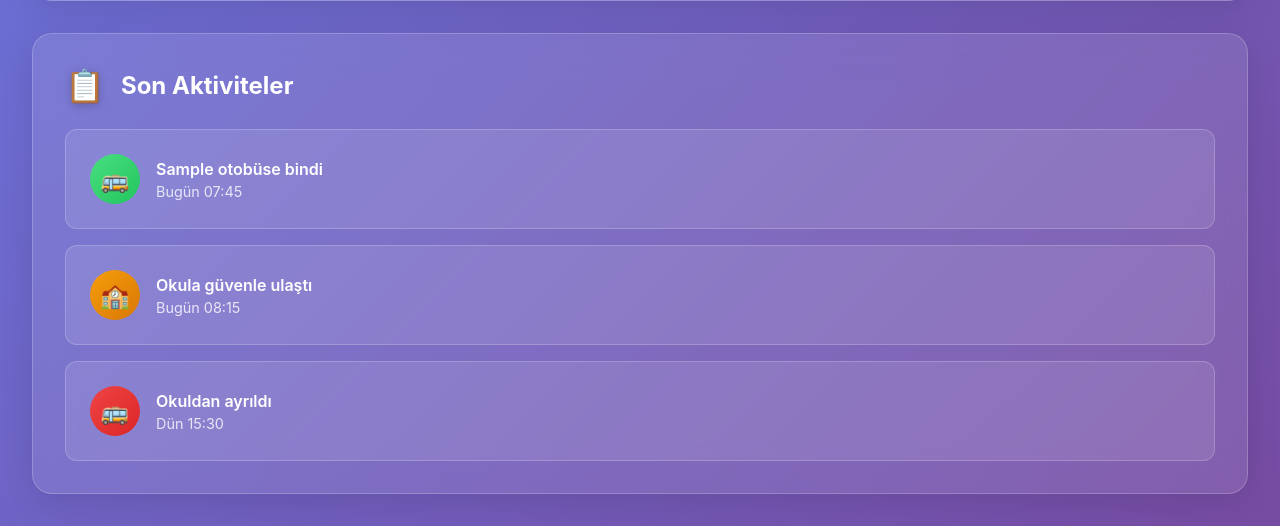
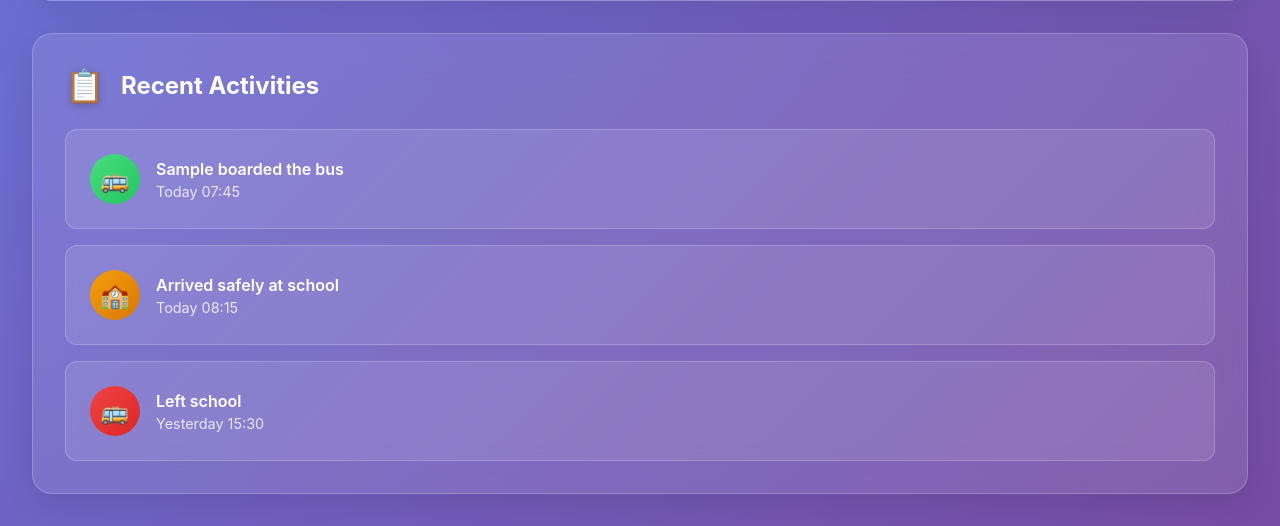
Before and after one commit to pinarci/GASS, a Flask app: template templates/parent.html in a window 1280 px wide. Shown: the part 866-1392 px from the top of the page. Run offline with Flask 3, Linux system fonts and the light colour scheme; the template is opened without the code that fills it: most values are stand-ins (such as "Sample title", 1, 10 or a date in 2020).

Commit message:
turkish to english

```diff
--- a/templates/parent.html
+++ b/templates/parent.html
@@ -3,7 +3,7 @@
 <head>
   <meta charset="UTF-8">
   <meta name="viewport" content="width=device-width, initial-scale=1.0">
-  <title>Veli Paneli - General AI Safety Systems</title>
+  <title>Parent Dashboard - General AI Safety Systems</title>
   <style>
     * {
       margin: 0;
@@ -425,14 +425,14 @@
   <div class="header">
     <div class="header-left">
       <div class="logo">👨‍👩‍👧</div>
-      <div class="header-title">Veli Paneli</div>
+      <div class="header-title">Parent Dashboard</div>
     </div>
     <div class="header-right">
       <div class="user-info">
         <div class="user-name">{{ user_name }}</div>
         <div class="user-role">{{ current_user.role.capitalize() }}</div>
       </div>
-      <a href="/login" class="logout-btn">Çıkış</a>
+      <a href="/login" class="logout-btn">Logout</a>
     </div>
   </div>
 
@@ -442,13 +442,13 @@
     <div class="card student-status">
       <div class="card-header">
         <div class="card-icon">{% if student.gender == 'F' %}👧{% else %}👦{% endif %}</div>
-        <div class="card-title">Öğrenci Durumu</div>
+        <div class="card-title">Student Status</div>
       </div>
       <div class="student-info">
         <div class="student-avatar">{% if student.gender == 'F' %}👧{% else %}👦{% endif %}</div>
         <div class="student-details">
           <div class="student-name">{{ student.name }}</div>
-          <div class="student-class">{{ student.class }} Sınıfı</div>
+          <div class="student-class">Class {{ student.class }}</div>
           <div class="status-indicator {{ student.status_class }}">
             {% if student.status == 'At Home' %}🏠{% elif student.status == 'In the bus' %}🚌{% else %}🏫{% endif %} {{ student.status }}
           </div>
@@ -462,7 +462,7 @@
     <div class="card location-map">
       <div class="card-header">
         <div class="card-icon">🗺️</div>
-        <div class="card-title">Konum Takibi</div>
+        <div class="card-title">Location Tracking</div>
       </div>
       <div class="map-display">
         <iframe
@@ -481,28 +481,28 @@
     <div class="card activities">
       <div class="card-header">
         <div class="card-icon">📋</div>
-        <div class="card-title">Son Aktiviteler</div>
+        <div class="card-title">Recent Activities</div>
       </div>
       <div class="activity-list">
         <div class="activity-item">
           <div class="activity-icon boarding">🚌</div>
           <div class="activity-content">
-            <div class="activity-text">{{ student.name.split()[0] }} otobüse bindi</div>
-            <div class="activity-time">Bugün 07:45</div>
+            <div class="activity-text">{{ student.name.split()[0] }} boarded the bus</div>
+            <div class="activity-time">Today 07:45</div>
           </div>
         </div>
         <div class="activity-item">
           <div class="activity-icon arrival">🏫</div>
           <div class="activity-content">
-            <div class="activity-text">Okula güvenle ulaştı</div>
-            <div class="activity-time">Bugün 08:15</div>
+            <div class="activity-text">Arrived safely at school</div>
+            <div class="activity-time">Today 08:15</div>
           </div>
         </div>
         <div class="activity-item">
           <div class="activity-icon departure">🚌</div>
           <div class="activity-content">
-            <div class="activity-text">Okuldan ayrıldı</div>
-            <div class="activity-time">Dün 15:30</div>
+            <div class="activity-text">Left school</div>
+            <div class="activity-time">Yesterday 15:30</div>
           </div>
         </div>
       </div>
@@ -513,11 +513,11 @@
   <div class="nav-tabs">
     <a href="#" class="nav-tab active">
       <span>🏠</span>
-      <span>Ana Sayfa</span>
+      <span>Home</span>
     </a>
     <a href="/messages" class="nav-tab">
       <span>💬</span>
-      <span>Mesajlar</span>
+      <span>Messages</span>
     </a>
   </div>
 
@@ -577,7 +577,7 @@
 
             // Update student info if changed
             studentNameElement.textContent = data.student.name;
-            studentClassElement.textContent = `${data.student.class} Sınıfı`;
+            studentClassElement.textContent = `Class ${data.student.class}`;
 
             console.log('Status updated:', displayStatus);
           } else {
@@ -597,7 +597,7 @@
       notification.style.display = 'block';
 
       // Add to activities list permanently and save to database
-      const activityText = `${firstName} otobüse bindi`;
+      const activityText = `${firstName} boarded the bus`;
       addActivityToList(firstName, 'boarded', activityText, true);
 
       setTimeout(() => {
@@ -628,7 +628,7 @@
       }, 30000); // 30 seconds
 
       // Add to activities list permanently and save to database
-      const activityText = `${firstName} otobüsten indi`;
+      const activityText = `${firstName} got off the bus`;
       addActivityToList(firstName, 'got_off', activityText, true);
 
       setTimeout(() => {
@@ -644,7 +644,7 @@
       let timeString, dateString;
       if (timestamp) {
         const activityDate = new Date(timestamp);
-        timeString = activityDate.toLocaleTimeString('tr-TR', {
+        timeString = activityDate.toLocaleTimeString('en-US', {
           hour: '2-digit',
           minute: '2-digit'
         });
@@ -655,19 +655,19 @@
         const isYesterday = activityDate.toDateString() === yesterday.toDateString();
 
         if (isToday) {
-          dateString = 'Bugün';
+          dateString = 'Today';
         } else if (isYesterday) {
-          dateString = 'Dün';
+          dateString = 'Yesterday';
         } else {
-          dateString = activityDate.toLocaleDateString('tr-TR');
+          dateString = activityDate.toLocaleDateString('en-US');
         }
       } else {
         const now = new Date();
-        timeString = now.toLocaleTimeString('tr-TR', {
+        timeString = now.toLocaleTimeString('en-US', {
           hour: '2-digit',
           minute: '2-digit'
         });
-        dateString = 'Bugün';
+        dateString = 'Today';
       }
 
       // Create new activity item
@@ -681,9 +681,9 @@
       if (activityText) {
         finalActivityText = activityText;
       } else if (activityType === 'boarded') {
-        finalActivityText = `${studentName} otobüse bindi`;
+        finalActivityText = `${studentName} boarded the bus`;
       } else if (activityType === 'got_off') {
-        finalActivityText = `${studentName} otobüsten indi`;
+        finalActivityText = `${studentName} got off the bus`;
       }
 
       if (activityType === 'boarded') {
@@ -840,7 +840,7 @@
     // Real-time clock update
     function updateTime() {
       const now = new Date();
-      const timeString = now.toLocaleTimeString('tr-TR');
+      const timeString = now.toLocaleTimeString('en-US');
       // You can add this to display current time somewhere if needed
     }
 
```
Also changed, not shown: students.db.
